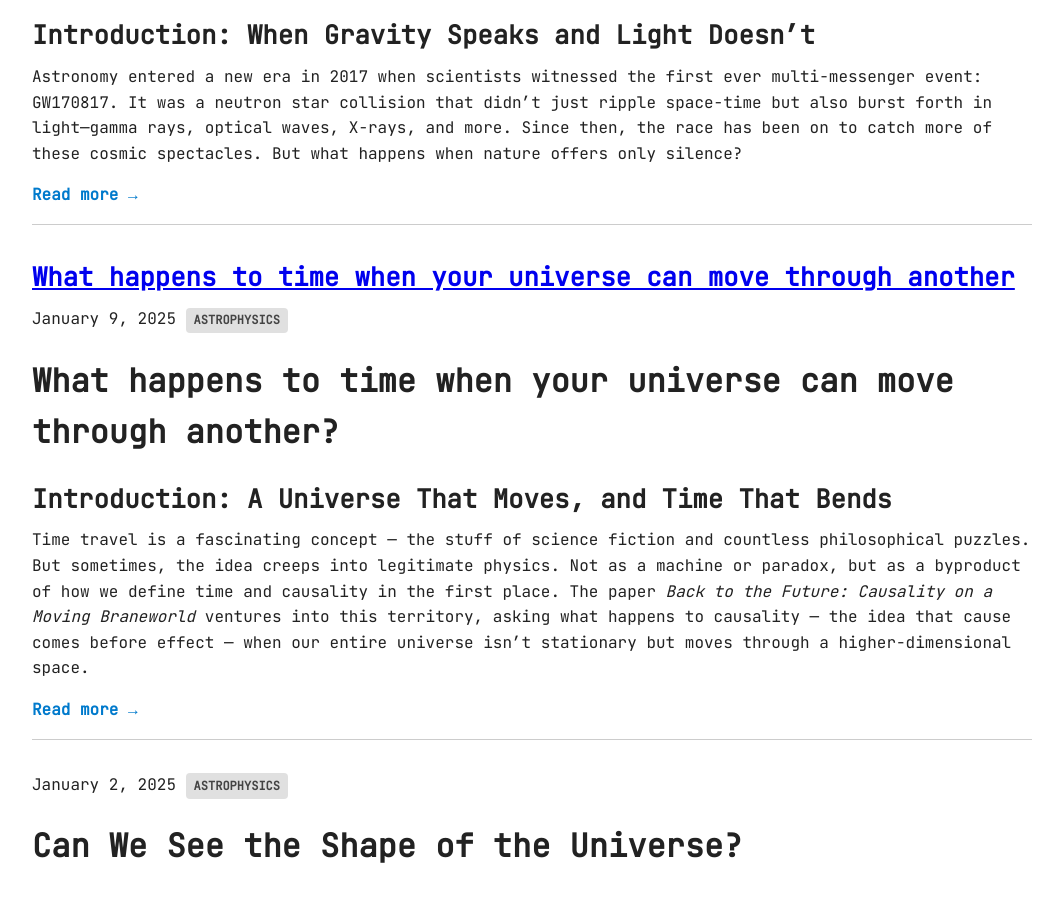
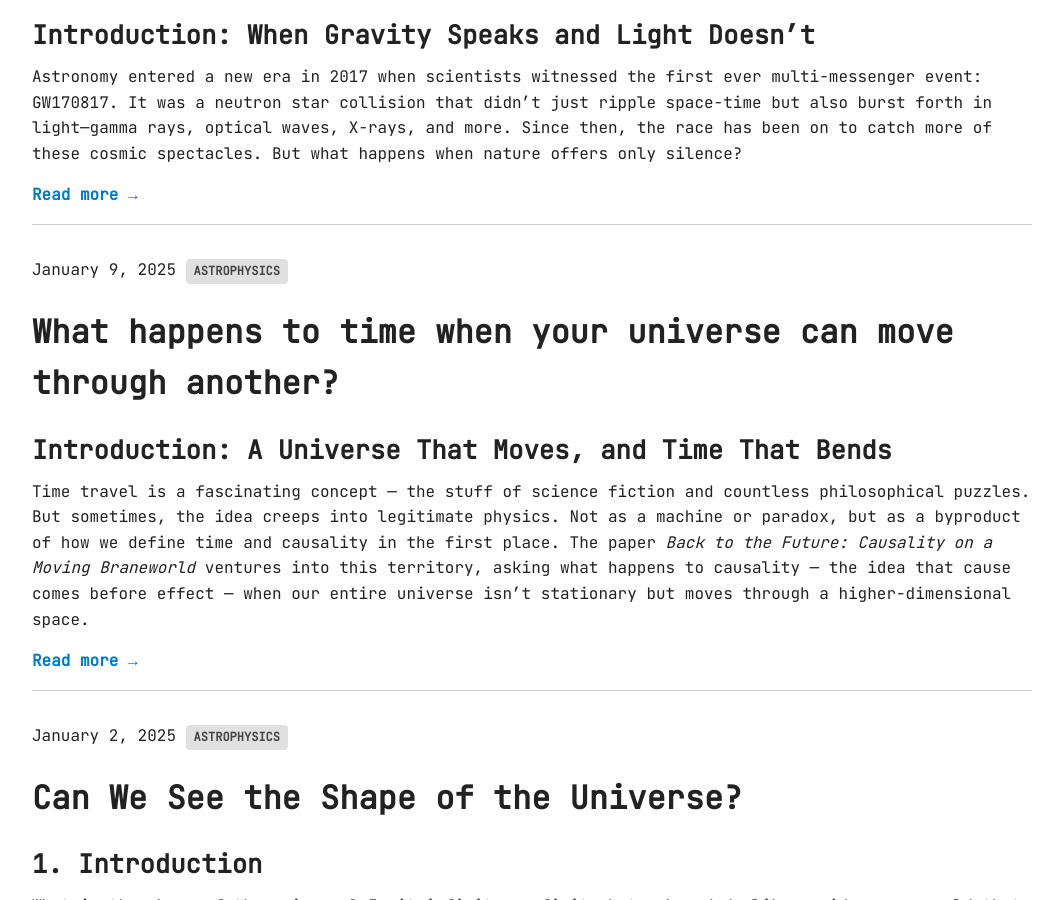
Before and after one commit to Raahul-Thakur/tensorandquarks.github.io, a Jekyll site: the page built from index.md, in a window 1280 px wide and 900 px high, scrolled down 3433 px. Shown: the whole window, without its empty margins (108-1171 px from the left). Built offline with Jekyll 4.4.1, drawn with Linux system fonts in a browser that asks for light colours.

Commit message:
Update 2025-01-09-braneworld.md

```diff
--- a/_posts/2025-01-09-braneworld.md
+++ b/_posts/2025-01-09-braneworld.md
@@ -1,6 +1,6 @@
 ---
 layout: default
-title: "What happens to time when your universe can move through another"
+title: ""
 date: 2025-01-09
 tags: [Astrophysics]
 ---
```
